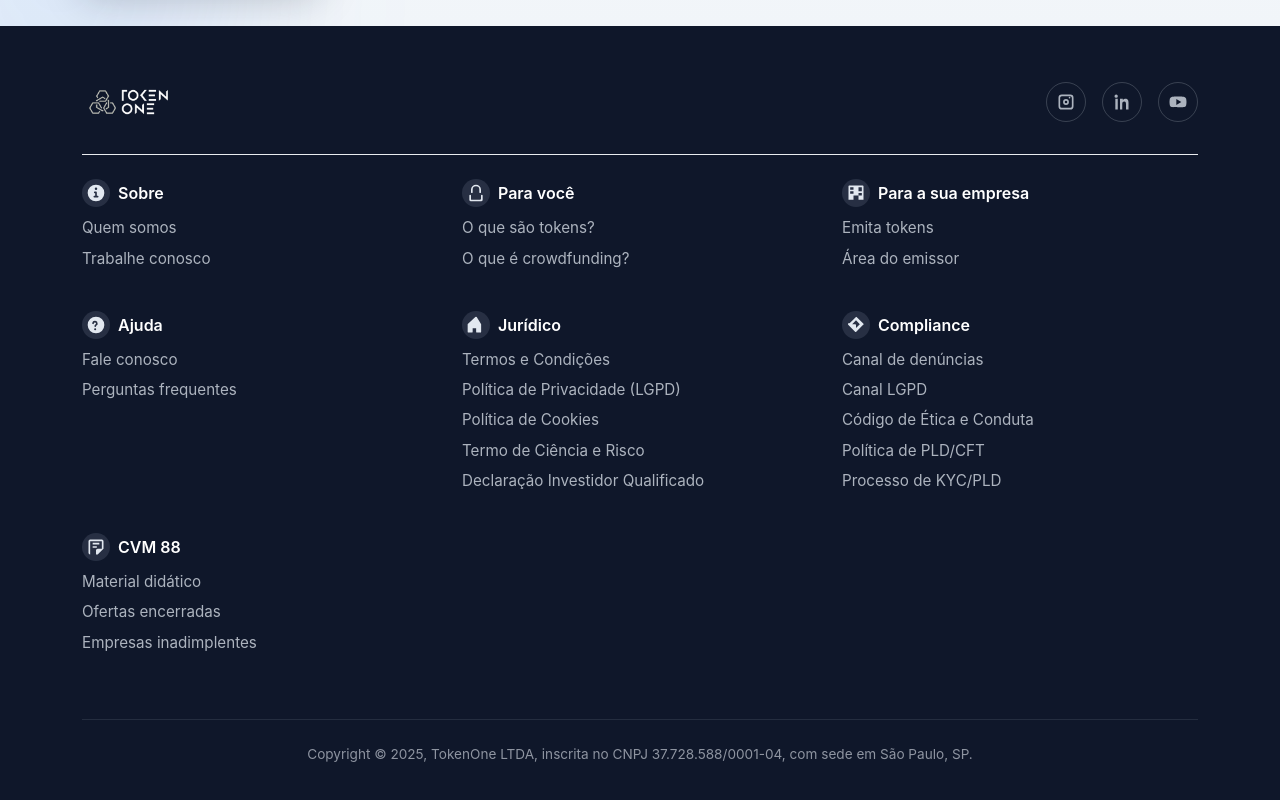
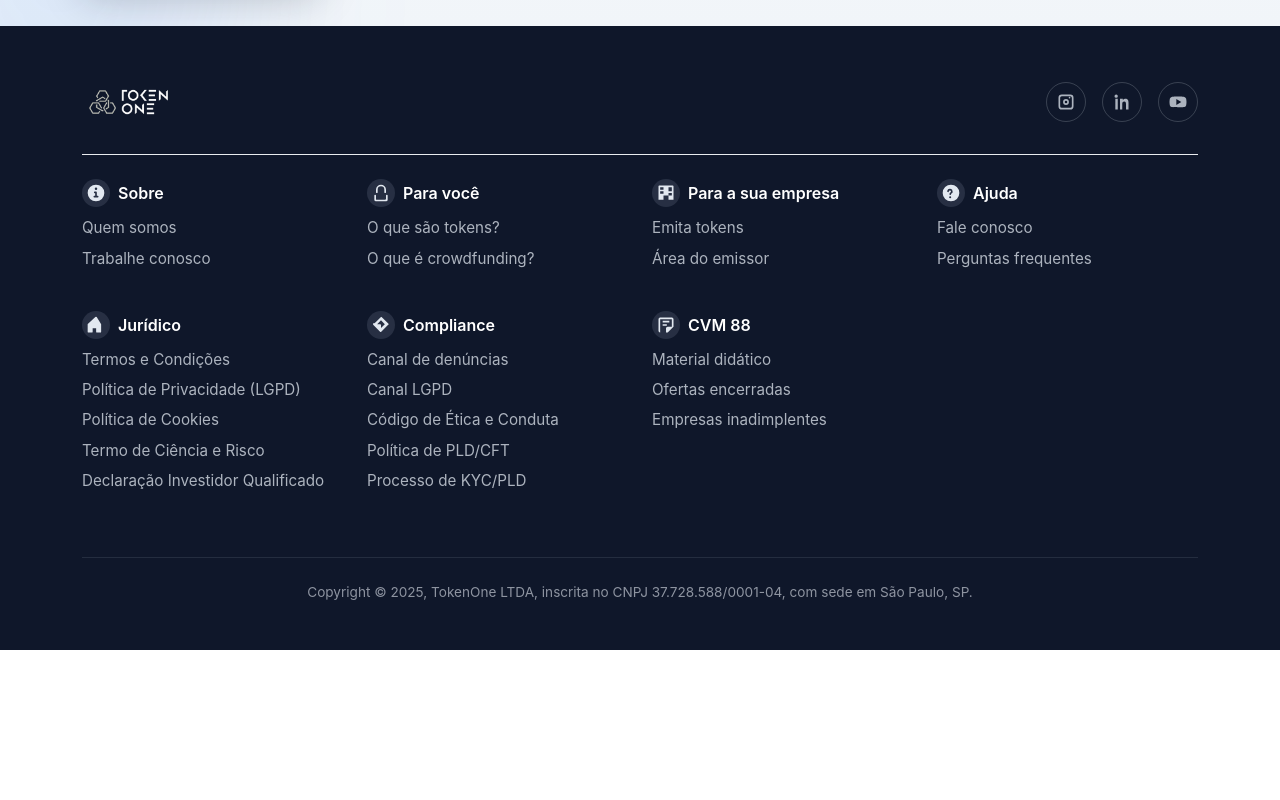
Before and after one commit to dgarcia-tokenone/site-tokenone, a Next.js app: page / in a window 1280 px wide. Shown: the part 3208-4008 px from the top of the page. After the commit the page ends 3858 px from the top, so only its background shows below. Built offline with nearby package versions, Linux system fonts and the light colour scheme.

Commit message:
Correção rodapé

```diff
--- a/app/globals.scss
+++ b/app/globals.scss
@@ -509,6 +509,16 @@ body {
     display: block;
   }
 
+  .footer-nav-grid {
+    @media (min-width: 992px) {
+      > * {
+        flex: 0 0 25%;
+        width: 25%;
+        max-width: 25%;
+      }
+    }
+  }
+
   .footer-icon {
     display: inline-flex;
     align-items: center;
--- a/components/Footer.tsx
+++ b/components/Footer.tsx
@@ -189,7 +189,7 @@ export default function Footer() {
           </div>
         </div>
 
-        <div className="row row-cols-1 row-cols-sm-2 row-cols-md-3 row-cols-lg-3 row-cols-xl-7 g-4 py-4">
+        <div className="row row-cols-1 row-cols-sm-2 row-cols-md-3 g-4 py-4 footer-nav-grid">
           {sections.map((section) => (
             <div key={section.title} className="col">
               <div className="footer-column-title d-flex align-items-center gap-2 mb-2">
```
